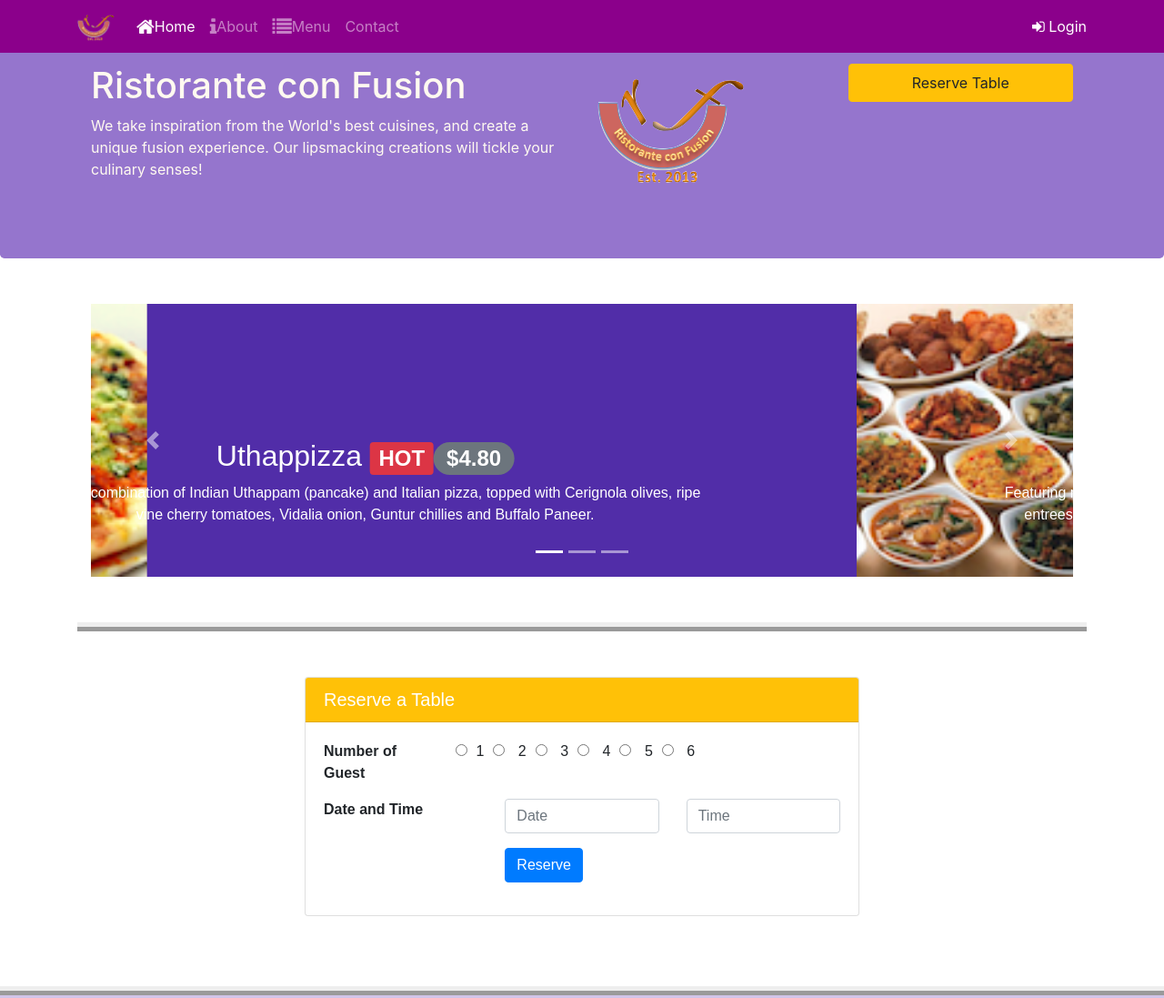
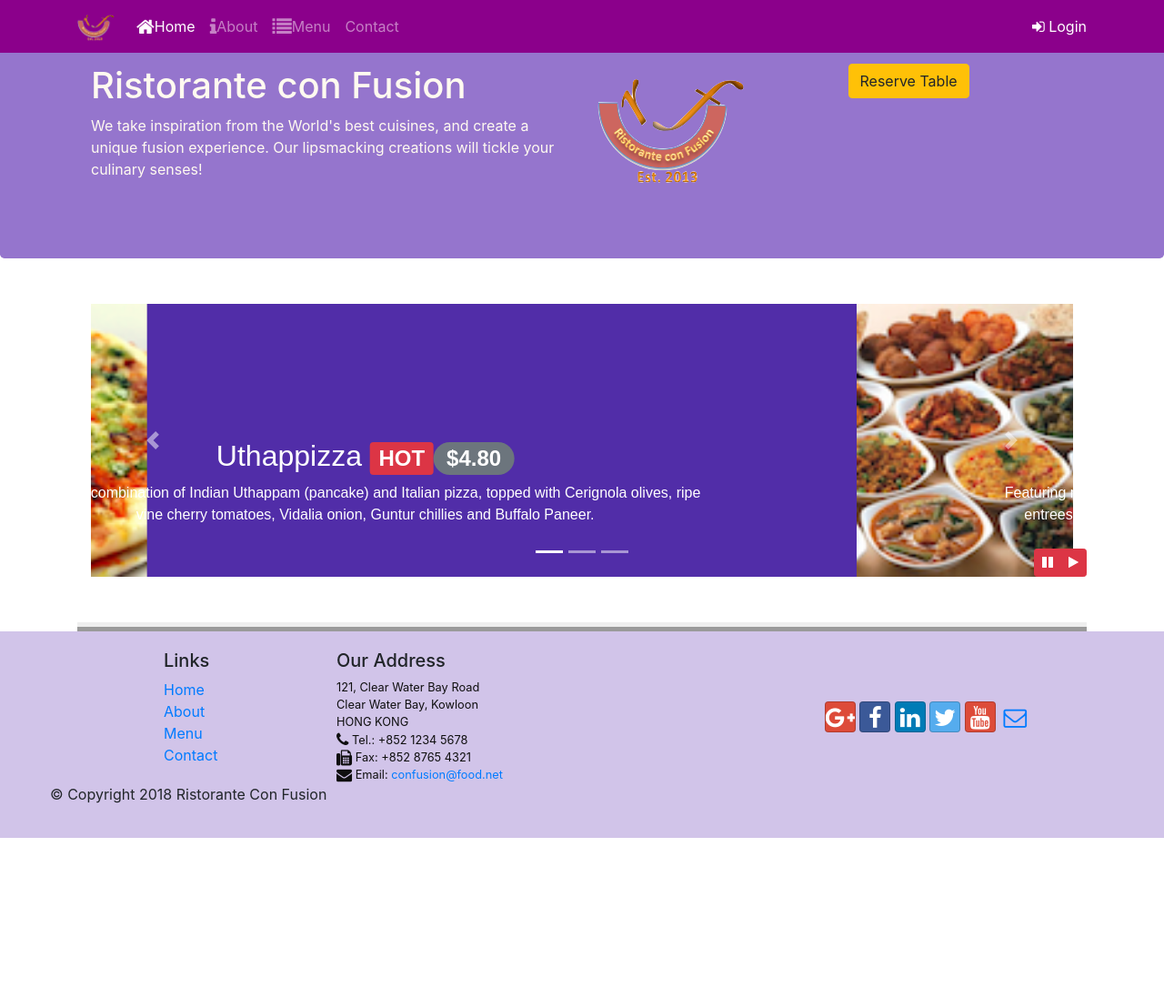
Before and after one commit to suchi12j/web, a website: page index.html in a window 1280 px wide. Shown: the top 1097 px of the page at 91% size. After the commit the page ends 921 px from the top, so only its background shows below. Drawn offline with nearby package versions, Linux system fonts and the light colour scheme; some icons are missing.

Commit message:
bootstrap jquery

```diff
--- a/css/style.css
+++ b/css/style.css
@@ -52,3 +52,9 @@ input[type="radio"]{
     left: 0;
     min-height: 300px;
 }
+#carouselButton {
+    right:0px;
+    position: absolute;
+    bottom: 0px;
+    z-index: 1;
+}
--- a/index.html
+++ b/index.html
@@ -91,10 +91,10 @@
                 <div class="col-12 col-sm-3 align-self-center">
                     <img src="img/logo.png" class="img fluid">
                 </div>
-                <div class="col-sm">
-                    <a role="button" class="btn btn-block nav-link btn-warning"
-                    data-toggle="tooltip" data-html="true"  title="Or Call us at  <br><strong>+852 12345678</strong>"
-                    data-placement="bottom" href="#testform">Reserve Table</a>
+                <div class="col-sm mt-10" >
+                    <button type="button" class="btn btn-warning" data-toggle="modal" data-target="#testform">
+                        Reserve Table
+                    </button>
              </div>
             </div>
         </div>
@@ -103,7 +103,7 @@
     <div class="container">
         <div class="row row-content">
             <div class="col">
-                <div id="mycarousel" class="carousel slide" data-ride="carousel">
+                <div id="mycarousel" class="carousel slide" data-ride="carousel" >
                     <div class="carousel-inner" role="listbox">
                         <div class="carousel-item active">
                             <img class="d-block img-fluid"src="img/uthappizza.png" alt="Uthappizza">
@@ -151,42 +151,54 @@
             <a class="carousel-control-next" href="#mycarousel" role="button" data-slide="next">
                 <span class="carousel-control-next-icon"></span>
             </a>
+            <div class="btn-group" id="carouselButton">
+                <button class="btn btn-danger btn-sm" id="carousel-pause">
+                    <span class="fa fa-pause"></span>
+                </button>
+                <button class="btn btn-danger btn-sm" id="carousel-play">
+                    <span class="fa fa-play"></span>
+                </button>
+            </div>
+
          </div>
         </div>
      </div>
 
 
+     <div id="testform" class="modal fade" role="dialog">
+         <div class="modal-dialog modal-lg" role="document">
+             <div class="modal-content">
+                    <div class="modal-header">
+                        <h5 class="modal-title">Reserve a Table </h5>
+                         <button type="button" class="close" data-dismiss="modal" aria-label="Close">
+                            <span aria-hidden="true">&times;</span>
+                          </button>
+                    </div>
+                    <div class="modal-body">
+                    <form>
+                            <div class="form-group row col-sm-8">
 
-    <form id="testform">
-    <div class="row row-content">
-        <div class="col-xs-12  col-sm-6 offset-sm-3 offset-sm-3 mr-10" >
-            <div class="card">
-                <h5 class="card-header bg-warning text-white">Reserve a Table</h5>
-                <div class="card-body">
-                    <dl class="row">
-                        <dt class="col-xs-4 col-md-3">Number of Guest</dt>
+                                    <div class="col-xs-4 col-md-3">Number of Guest</div>
                                 <lable class="radio inline">
-                              <input type="radio" name="optradio" >1
+                                        <input type="radio" name="optradio">1
+                                        <input type="radio" name="optradio">2
+                                        <input type="radio" name="optradio">3
+                                        <input type="radio" name="optradio">4
+                                        <input type="radio" name="optradio">5
+                                        <input type="radio" name="optradio">6
                                 </lable>
-                       <lable class="radio inline">
-                              <input type="radio" name="optradio"> 2
-                       </lable>
-                        <lable class="radio inline">
-                          <input type="radio" name="optradio">    3
-                      </lable>
-                         <lable class="radio inline">
-                           <input type="radio" name="optradio">   4
-                      </lable>
-                      <lable class="radio inline">
-                           <input type="radio" name="optradio">   5
-                      </lable>
-                      <lable class="radio inline">
-                           <input type="radio" name="optradio">   6
-                       </lable>
-                 </dl>
 
-                 <dl class="row">
-                    <dt class="col-xs-4 col-sm-4">Date and Time</dt>
+                         </div>
+                         <div class="form-group row col-sm-8">
+                             <div class="xs-4 col-md-3">Section</div>
+                            <div class="btn-group" role="group" >
+                                <button type="button" class="btn btn-success active" >Non-Smoking</button>
+                                <button type="button" class="btn btn-danger">Smoking</button>
+                            </div>
+                         </div>
+
+                        <div class="form-group row col-sm-8">
+                            <div class="col-xs-4 col-md-3">Date and Time</div>
 
                             <div class="col-sm">
                                 <input type="integer" class="form-control" id="date" name ="date"placeholder="Date">
@@ -194,22 +206,21 @@
                             <div class="col-sm">
                                 <input type="integer" class="form-control" id="time" name ="time"placeholder="Time">
                              </div>
-                </dl>
-                    <dl>
-                    <div class="row">
-                        <div class="offset-md-4 col-md-8">
-                            <button type="submit" class="btn btn-primary "> Reserve</button>
-                        </div>
+
                         </div>
 
-
-                  </dl>
-
+                    </form>
+                    <div class="row">
+                         <div class="col-sm-4 offset-2">
+                            <button type="button" class="btn btn-secondary" data-dismiss="modal">Cancel</button>
+                            <button type="button" class="btn btn-primary">Reserve</button>
                         </div>
                     </div>
                 </div>
             </div>
-</form>
+        </div>
+    </div>
+
 
     <footer class ="footer">
         <div class="container">
@@ -258,9 +269,17 @@
     <script src="node_modules/bootstrap/dist/js/bootstrap.min.js"></script>
     <script>
         $(document).ready(function(){
-            $('[data-toggle="tooltip"]').tooltip();
+            $("#mycarousel").carousel( { interval: 2000} );
+            $("#carousel-pause").click(function(){
+                $("#mycarousel").carousel('pause');
+            });
+            $("#carousel-play").click(function(){
+                $("#mycarousel").carousel('cycle');
+            });
         });
     </script>
+
+
 
 </body>
 
```
Lines whose indentation alone changed are shown as unchanged.
